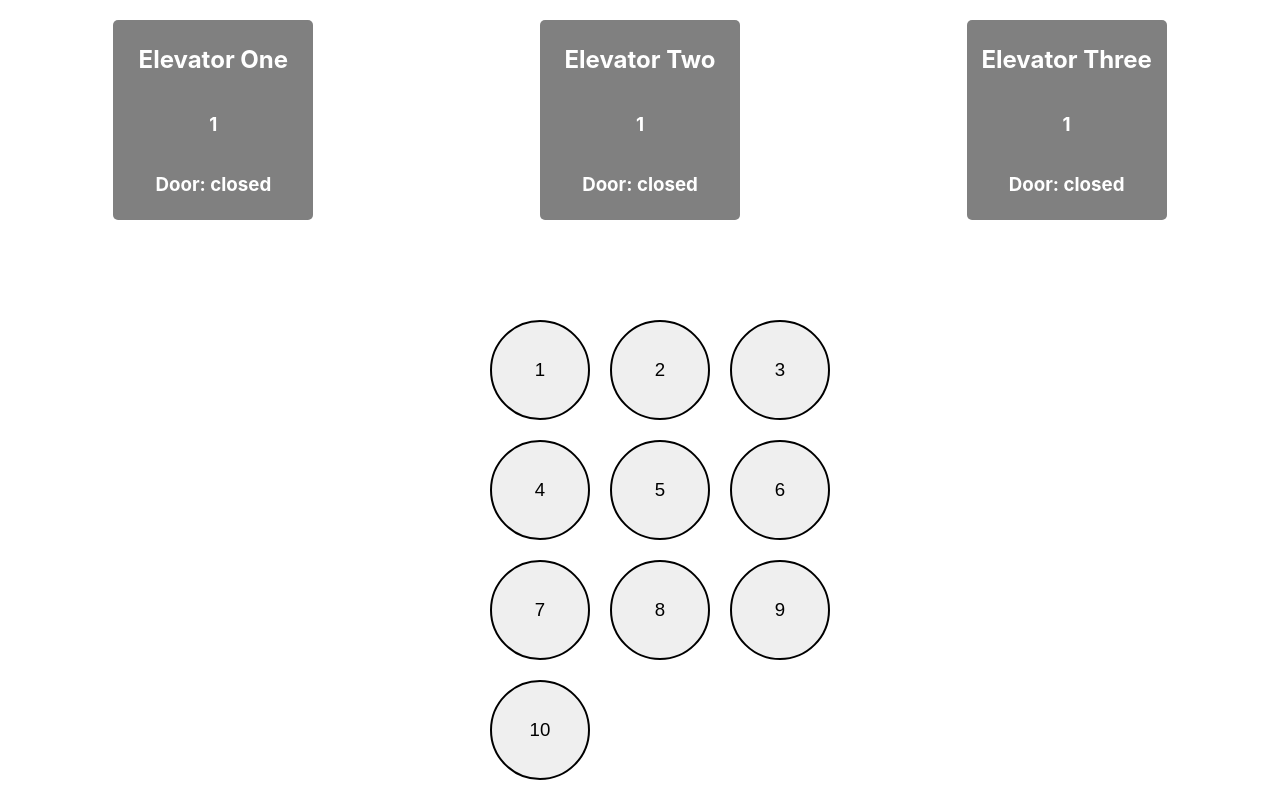
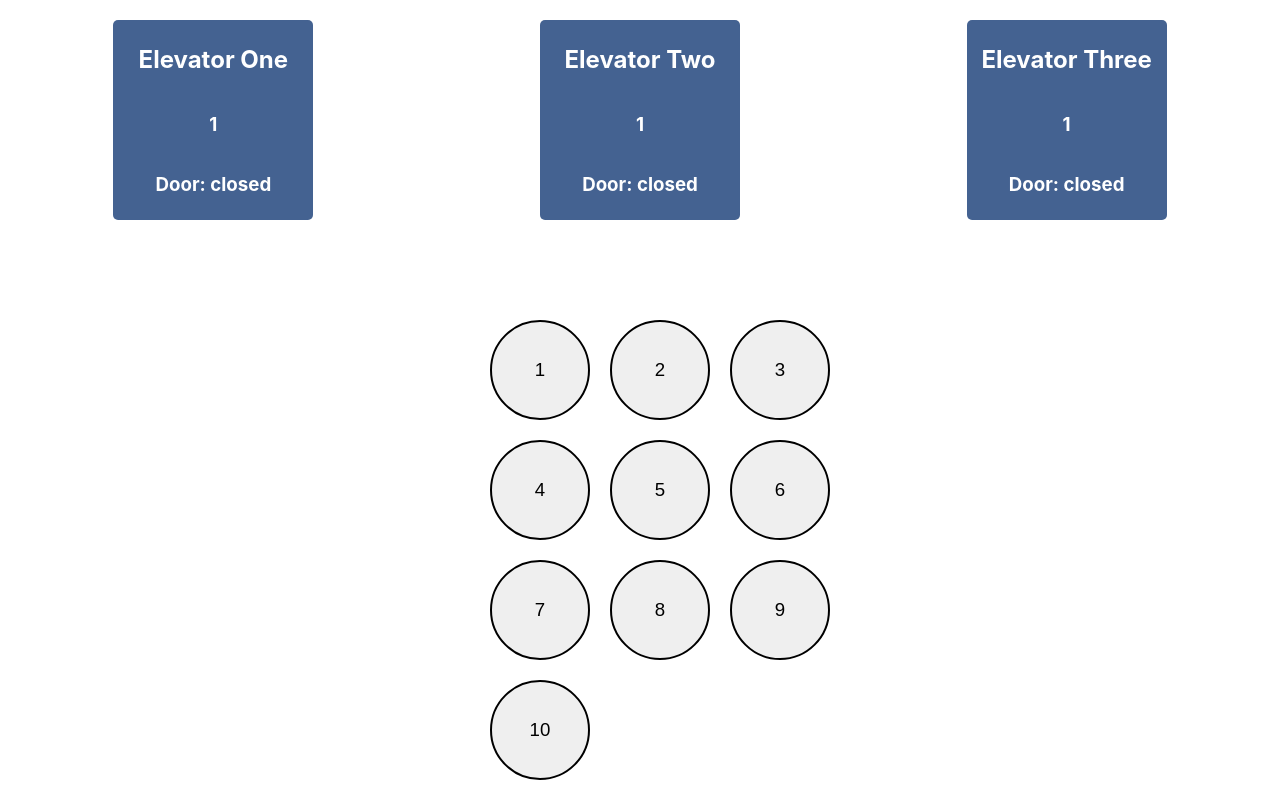
Before and after one commit to awguitar86/Kuali-Elevator-Sim, a React (Create React App) app: page / in a window 1280 px wide. Built offline with nearby package versions, Linux system fonts and the light colour scheme; the HTML template or start-up script is replaced by a standard one.

Commit message:
added more to state for elevators moving and start writing out the elevator moving method.

```diff
--- a/src/App.css
+++ b/src/App.css
@@ -16,7 +16,7 @@ header {
 .elevator {
   width: 200px;
   height: 200px;
-  background: grey;
+  background: #446291;
   display: flex;
   flex-direction: column;
   justify-content: center;
--- a/src/App.js
+++ b/src/App.js
@@ -8,11 +8,18 @@ class App extends Component {
       elOne: 1,
       elTwo: 1,
       elThree: 1,
+      oneIsMoving: false,
+      twoIsMoving: false,
+      threeIsMoving: false,
       oneDoor: 'closed',
       twoDoor: 'closed',
       threeDoor: 'closed',
       selectedFloor: ''
     }
+  }
+
+  moveElevator = (floor) => {
+
   }
 
   selectFloor = (e) =>{
```
